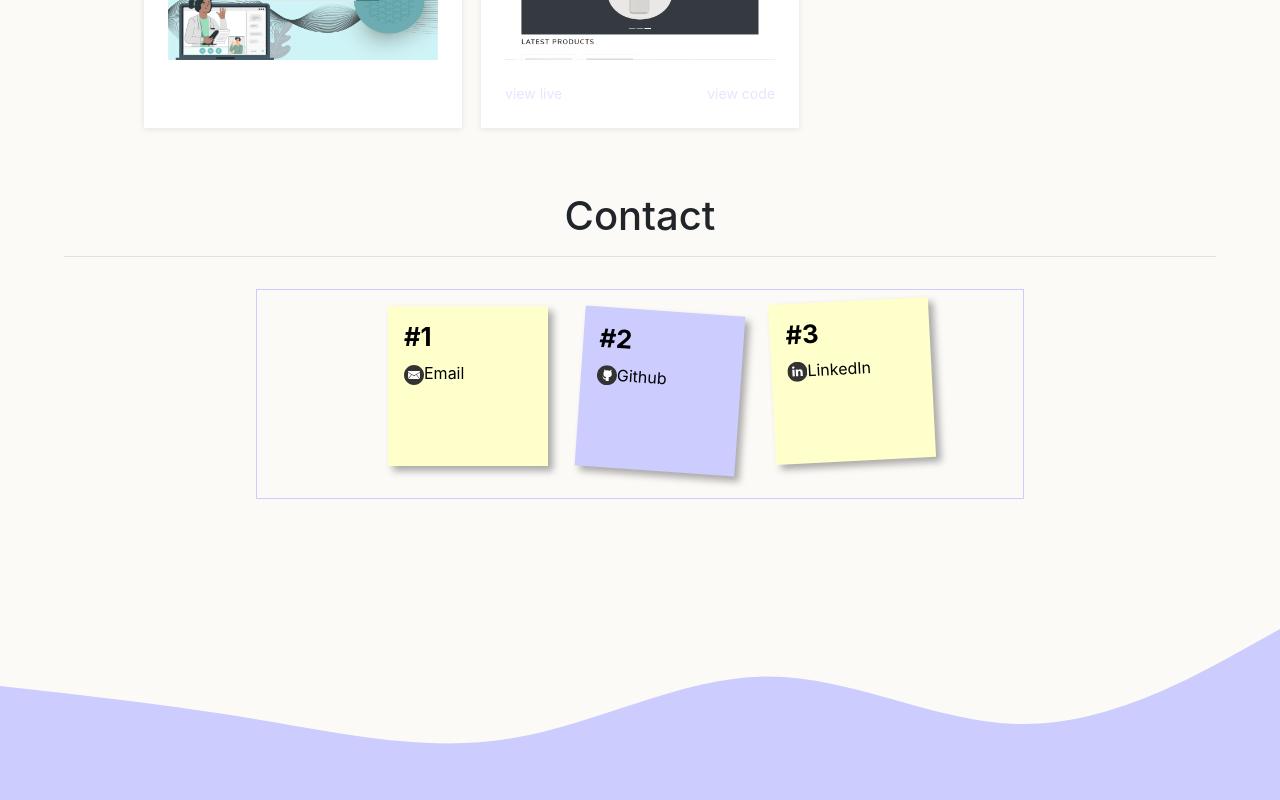
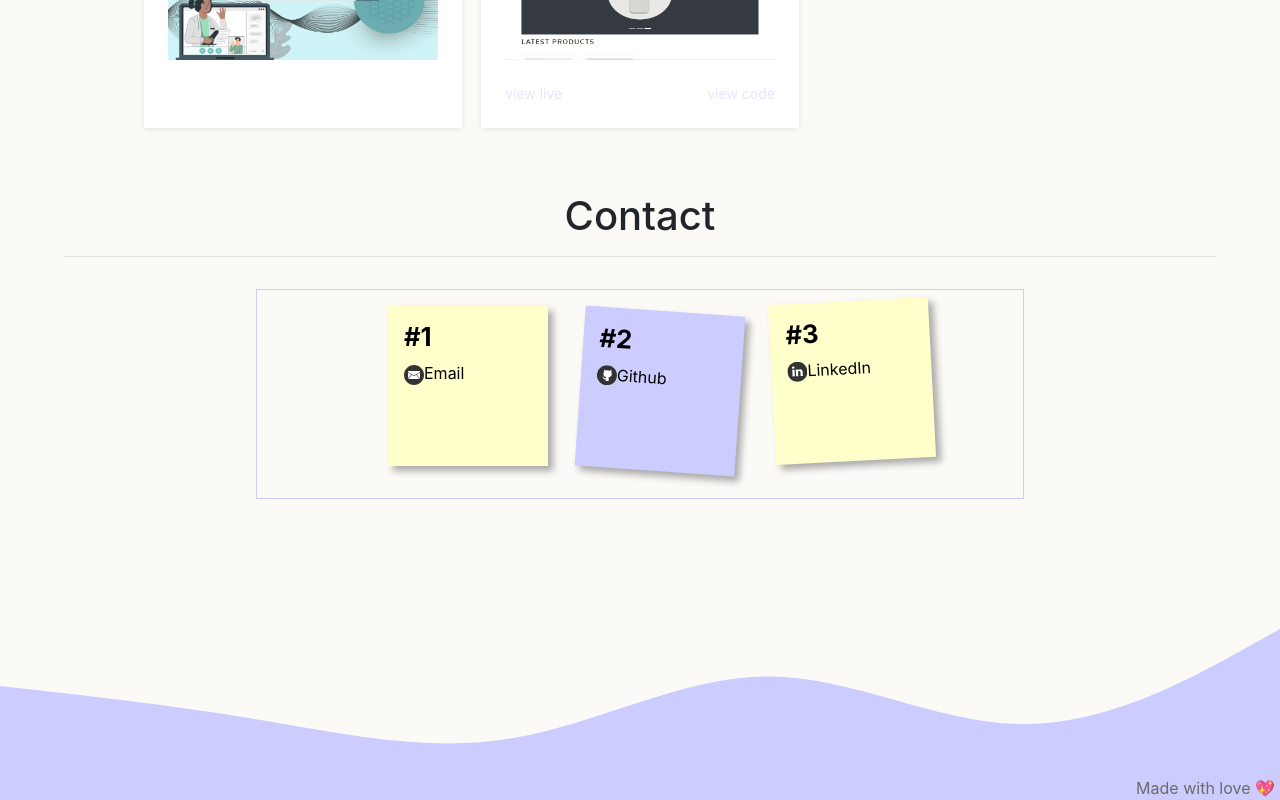
Before and after one commit to ZazibaAhmed/Portfolio, a React (Create React App) app: page / in a window 1280 px wide. Shown: the part 2205-3005 px from the top of the page. Built offline with nearby package versions, Linux system fonts and the light colour scheme.

Commit message:
Aligned footer text

```diff
--- a/src/sections/Footer/Footer.js
+++ b/src/sections/Footer/Footer.js
@@ -7,8 +7,9 @@ const Footer = () => {
     <footer className="footer">
       {/* <hr style={{ width: "100%" }} /> */}
 
-      <div className="left">
+      <div className="footer-container">
         <img src={wave} alt="wave" />
+        <div className="bottom-right">Made with love &#128150;</div>
       </div>
     </footer>
   );
--- a/src/sections/Footer/Footer.scss
+++ b/src/sections/Footer/Footer.scss
@@ -1,5 +1,12 @@
-// .footer {
-//   p {
-//     margin-bottom: 0;
-//   }
-// }
+.footer {
+  .footer-container {
+    position: relative;
+    text-align: center;
+    color: rgb(107, 107, 107);
+  }
+  .bottom-right {
+    position: absolute;
+    bottom: 0px;
+    right: 5px;
+  }
+}
```
